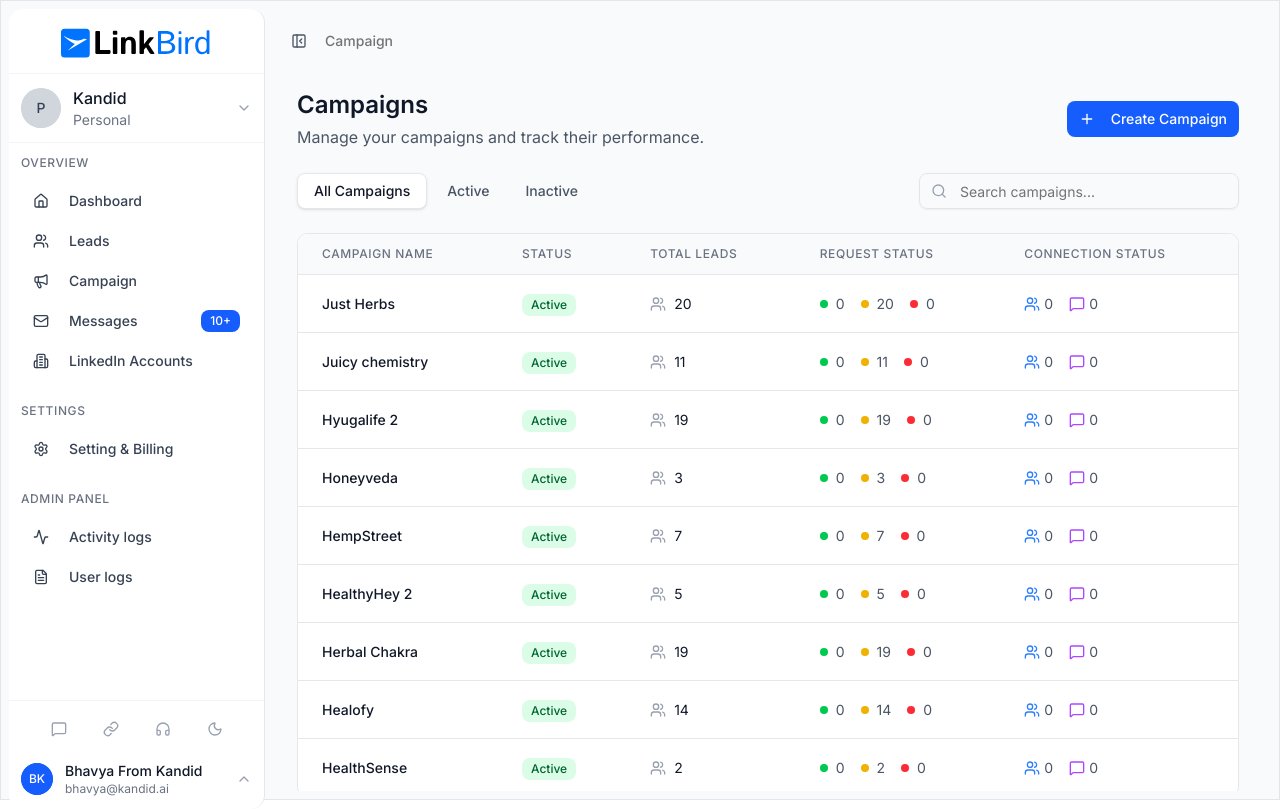
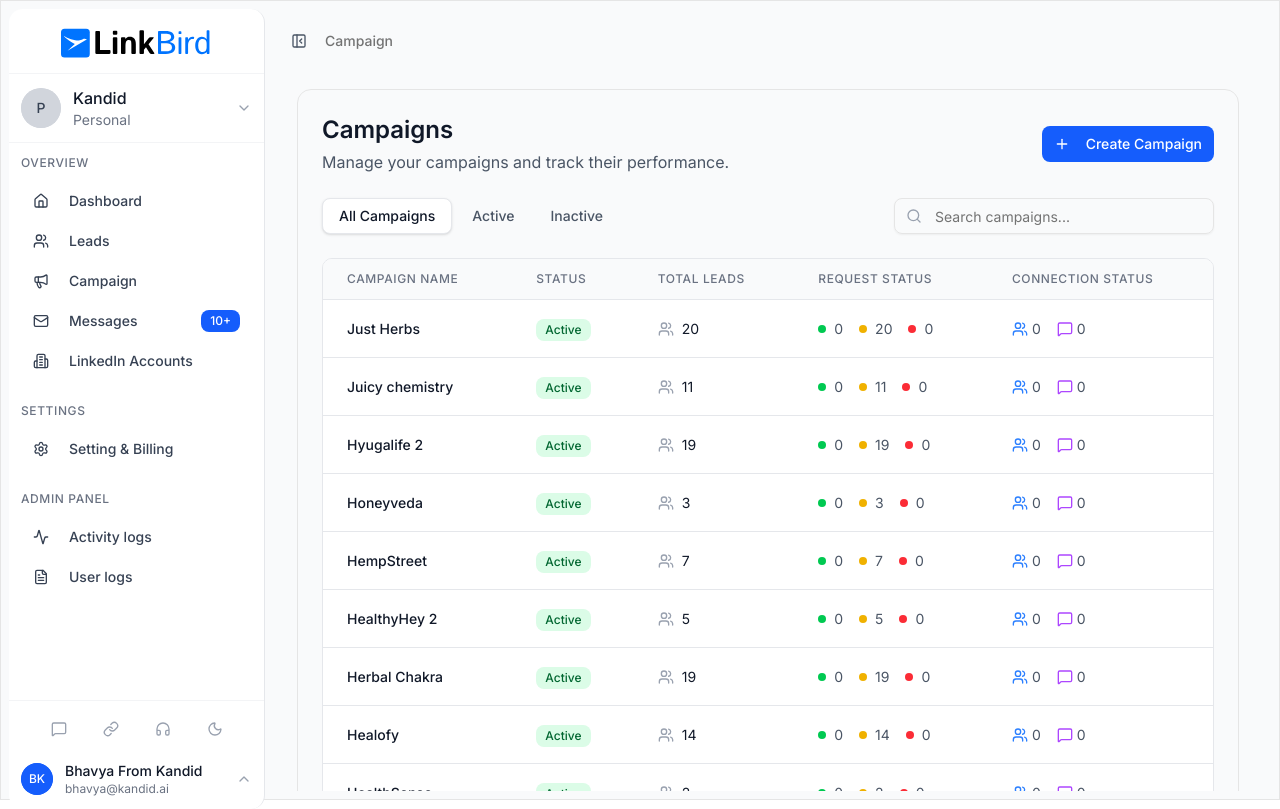
Before and after one commit to PranshuRaj1/kandid, a Next.js app: page /campaign in a window 1280 px wide. Built offline with nearby package versions, Linux system fonts and the light colour scheme.

Commit message:
button cursor and ui fix

```diff
--- a/src/app/campaign/page.tsx
+++ b/src/app/campaign/page.tsx
@@ -7,7 +7,7 @@
 
       <div className="flex flex-col h-full">
 
-        <div className="flex-1 p-6">
+        <div className="flex-1 p-6 overflow-hidden">
           <CampaignsList />
         </div>
       </div>
--- a/src/app/layout.tsx
+++ b/src/app/layout.tsx
@@ -24,13 +24,15 @@
       <body className={inter.className}>
         <LayoutWrapper>
           <div>
-            <div className="flex-1 flex flex-col ">
+            <div className="flex-1 flex flex-col overflow-hidden ">
               <AppHeader />
               {children}
+
             </div>
 
           </div>
         </LayoutWrapper>
+
       </body>
     </html>
   )
--- a/src/components/campaign-details.tsx
+++ b/src/components/campaign-details.tsx
@@ -126,7 +126,7 @@
 
 function OverviewTab({ campaignName }: { campaignName: string }) {
   return (
-    <div className="space-y-6">
+    <div className="space-y-6 overflow-hidden">
       {/* Stats Cards */}
       <div className="grid grid-cols-1 md:grid-cols-4 gap-6">
         <div className="bg-white dark:bg-gray-800 p-6 rounded-lg border border-gray-200 dark:border-gray-700">
--- a/src/components/campaigns-list.tsx
+++ b/src/components/campaigns-list.tsx
@@ -19,6 +19,7 @@
   connectionAccepted: number
 }
 
+// Mock data remains the same...
 const mockCampaigns: Campaign[] = [
   {
     id: "1",
@@ -121,6 +122,7 @@
   },
 ]
 
+
 export function CampaignsList() {
   const [activeTab, setActiveTab] = useState("All Campaigns")
   const [searchQuery, setSearchQuery] = useState("")
@@ -135,7 +137,8 @@
   }
 
   return (
-    <div className="space-y-6">
+    // CHANGE 1: Main container set to flex column, full screen height, and gap for spacing.
+    <div className="flex flex-col h-screen p-6 gap-6 bg-gray-50 dark:bg-gray-900 border rounded-xl">
       {/* Header */}
       <div className="flex items-center justify-between">
         <div>
@@ -178,10 +181,11 @@
       </div>
 
       {/* Table */}
-      <div className="bg-white dark:bg-gray-800 rounded-lg border border-gray-200 dark:border-gray-700 overflow-hidden">
+      {/* CHANGE 2: Table wrapper grows to fill remaining space and handles its own vertical scrolling. */}
+      <div className="flex-1 bg-white dark:bg-gray-800 rounded-lg border border-gray-200 dark:border-gray-700 overflow-y-auto">
         <div className="overflow-x-auto">
           <table className="w-full">
-            <thead className="bg-gray-50 dark:bg-gray-900 border-b border-gray-200 dark:border-gray-700">
+            <thead className="bg-gray-50 dark:bg-gray-900 border-b border-gray-200 dark:border-gray-700 sticky top-0">
       <tr>
         <th className="px-6 py-3 text-left text-xs font-medium text-gray-500 dark:text-gray-400 uppercase tracking-wider">
           Campaign Name
--- a/src/components/sidebar.tsx
+++ b/src/components/sidebar.tsx
@@ -95,7 +95,7 @@
           <nav className="space-y-1">
             <Button
               variant="ghost"
-              className={`w-full justify-start ${
+              className={`w-full justify-start cursor-pointer ${
                 isActiveRoute("/dashboard")
                   ? "bg-blue-50 dark:bg-blue-900/20 cursor-pointer text-blue-700 dark:text-blue-300 hover:bg-blue-100 dark:hover:bg-blue-900/30"
                   : "text-gray-700 dark:text-gray-300 cursor-pointer hover:bg-gray-50 dark:hover:bg-gray-800"
@@ -107,7 +107,7 @@
             </Button>
             <Button
               variant="ghost"
-              className={`w-full justify-start ${
+              className={`w-full justify-start cursor-pointer ${
                 isActiveRoute("/leads")
                   ? "bg-blue-50 dark:bg-blue-900/20 text-blue-700 dark:text-blue-300 hover:bg-blue-100 dark:hover:bg-blue-900/30"
                   : "text-gray-700 dark:text-gray-300 hover:bg-gray-50 dark:hover:bg-gray-800"
@@ -119,8 +119,9 @@
             </Button>
             <Button
               variant="ghost"
-              className="w-full justify-start text-gray-700 dark:text-gray-300 hover:bg-gray-50 dark:hover:bg-gray-800"
-            >
+              className="w-full justify-start text-gray-700 dark:text-gray-300 hover:bg-gray-50 dark:hover:bg-gray-800 cursor-pointer"
+              onClick={() => handleNavigation("/campaign")}
+>
               <Megaphone className="w-4 h-4 mr-3 flex-shrink-0" />
               <span className="whitespace-nowrap">Campaign</span>
             </Button>
```
Lines whose indentation alone changed are shown as unchanged.
